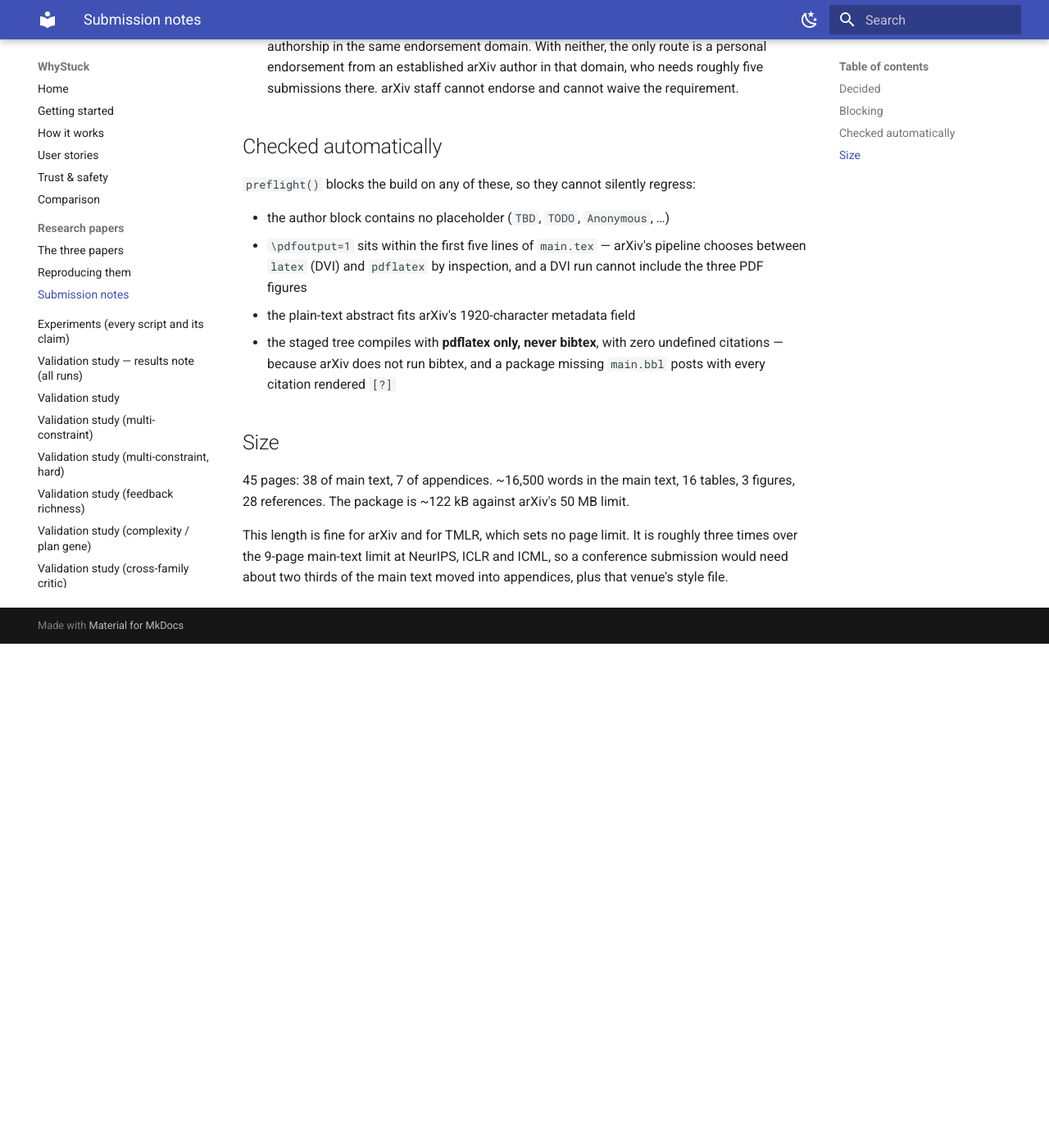
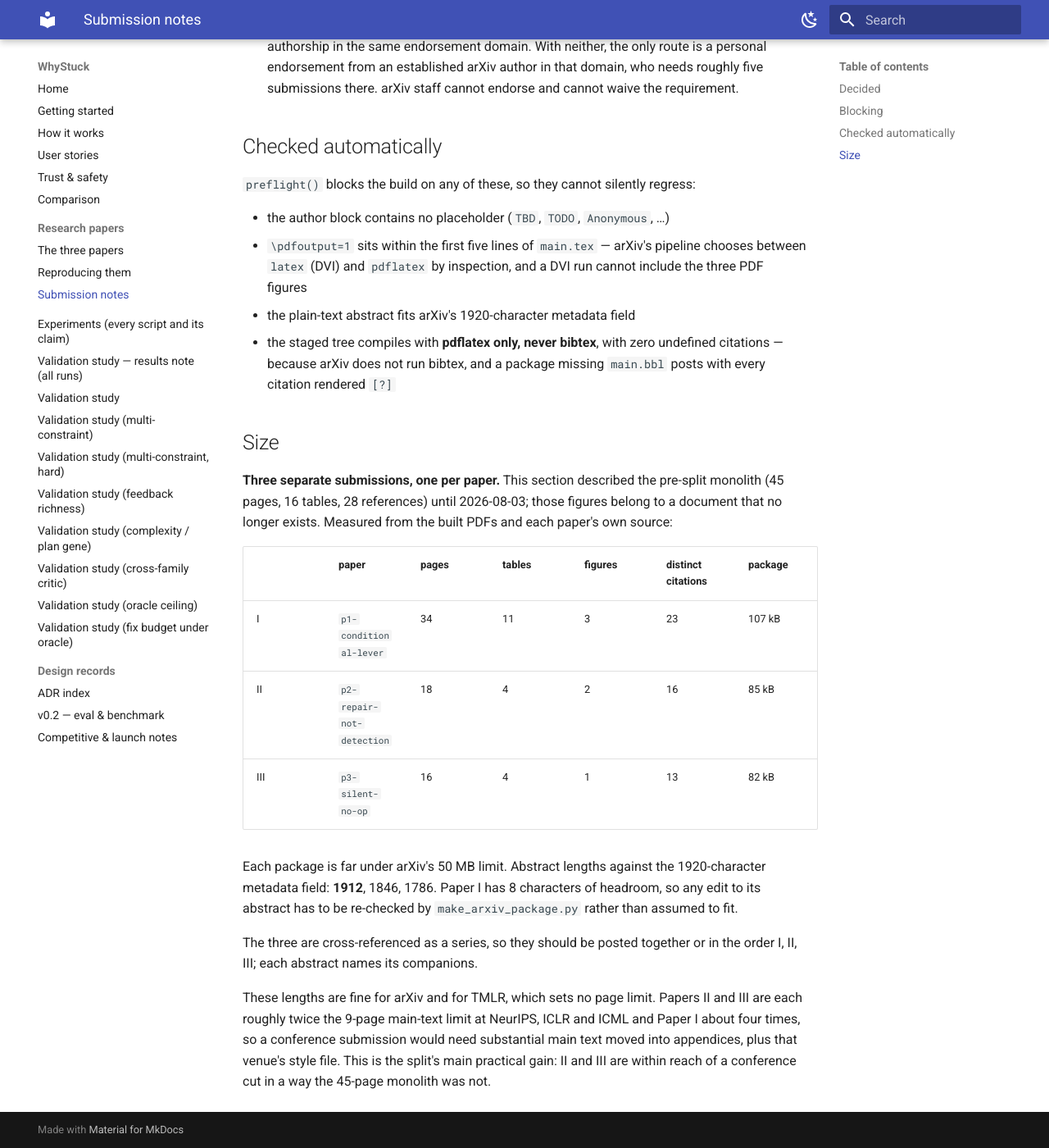
Before and after one commit to loopgepa/whystuck, an MkDocs documentation site: the page built from docs/papers/SUBMISSION.md, in a window 1280 px wide and 1400 px high, scrolled down 1118 px. Shown: the whole window at 82% size. Built offline with MkDocs 1.6.1 and Material for MkDocs 9.7.7, drawn with Linux system fonts in a browser that asks for light colours; before the commit the page ends 1903 px from its top, so only the background shows below that.

Commit message:
Two stale numbers in the papers' own navigation, and a guard for them
Both are restated-statistic defects, the class the claim checks exist for.
They survived because those checks scrape the papers' .tex and nothing read
the Markdown around them. The blind spot was the file glob, not the check
family.

- SUBMISSION.md still gave the size of the pre-split monolith as current:
  45 pages, 38 of main text, 16 tables, 28 references, for a document that
  no longer exists. Replaced with the measured per-paper table (34/18/16
  pages, 11/4/4 tables, 3/2/1 figures, 23/16/13 distinct citations), the
  abstract-headroom figures, and the note that II and III are now within
  reach of a 9-page conference cut where the monolith never was.
- README.md gave Papers I and II as 33 and 17 pages; both had grown to 34
  and 18.

Paper I's abstract is 1912 characters against arXiv's 1920, so any edit to
it has to be re-checked rather than assumed to fit. That is now written
where the packager's output can be compared to it.

tests/test_paper_docs_consistency.py checks that the two documents agree
with each other on page counts, and that the SUBMISSION table's table,
figure and citation counts match the sources they describe. Verified to
bite: flipping 34 back to 33 fails it.

788 claim checks green, full suite green.

Co-Authored-By: Claude Opus 5 (1M context) <noreply@anthropic.com>
Claude-Session: https://claude.ai/code/session_011CjxtKCQhXFVpChw21Sp4N

```diff
--- a/docs/papers/SUBMISSION.md
+++ b/docs/papers/SUBMISSION.md
@@ -42,9 +42,25 @@ endorsement domain, and the primary category selects the domain.
 
 ## Size
 
-45 pages: 38 of main text, 7 of appendices. ~16,500 words in the main text, 16 tables, 3 figures,
-28 references. The package is ~122 kB against arXiv's 50 MB limit.
+**Three separate submissions, one per paper.** This section described the pre-split monolith (45
+pages, 16 tables, 28 references) until 2026-08-03; those figures belong to a document that no longer
+exists. Measured from the built PDFs and each paper's own source:
 
-This length is fine for arXiv and for TMLR, which sets no page limit. It is roughly three times
-over the 9-page main-text limit at NeurIPS, ICLR and ICML, so a conference submission would need
-about two thirds of the main text moved into appendices, plus that venue's style file.
+| | paper | pages | tables | figures | distinct citations | package |
+|---|---|---|---|---|---|---|
+| I | `p1-conditional-lever` | 34 | 11 | 3 | 23 | 107 kB |
+| II | `p2-repair-not-detection` | 18 | 4 | 2 | 16 | 85 kB |
+| III | `p3-silent-no-op` | 16 | 4 | 1 | 13 | 82 kB |
+
+Each package is far under arXiv's 50 MB limit. Abstract lengths against the 1920-character metadata
+field: **1912**, 1846, 1786. Paper I has 8 characters of headroom, so any edit to its abstract has to
+be re-checked by `make_arxiv_package.py` rather than assumed to fit.
+
+The three are cross-referenced as a series, so they should be posted together or in the order I, II,
+III; each abstract names its companions.
+
+These lengths are fine for arXiv and for TMLR, which sets no page limit. Papers II and III are each
+roughly twice the 9-page main-text limit at NeurIPS, ICLR and ICML and Paper I about four times, so a
+conference submission would need substantial main text moved into appendices, plus that venue's style
+file. This is the split's main practical gain: II and III are within reach of a conference cut in a
+way the 45-page monolith was not.
```
Also changed, not shown: docs/papers/README.md (+2 -2 lines), 1 other file.
